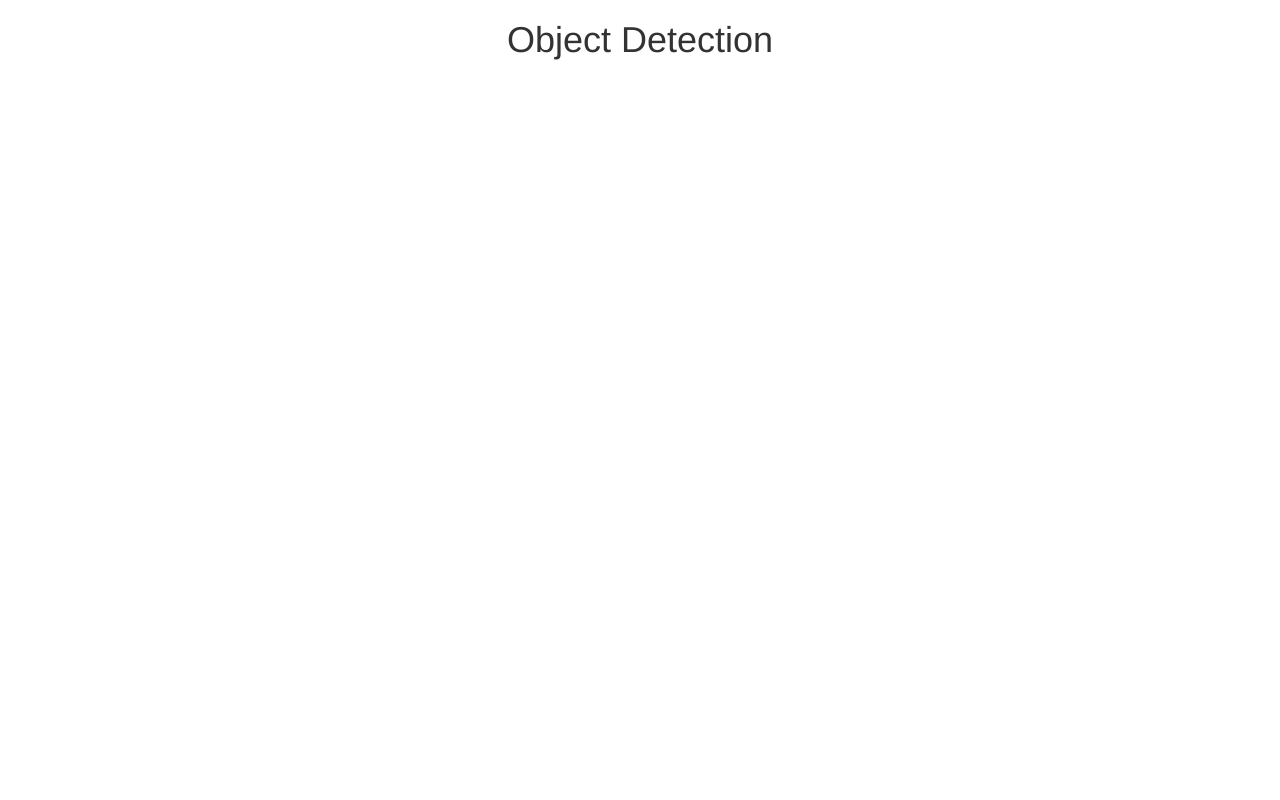
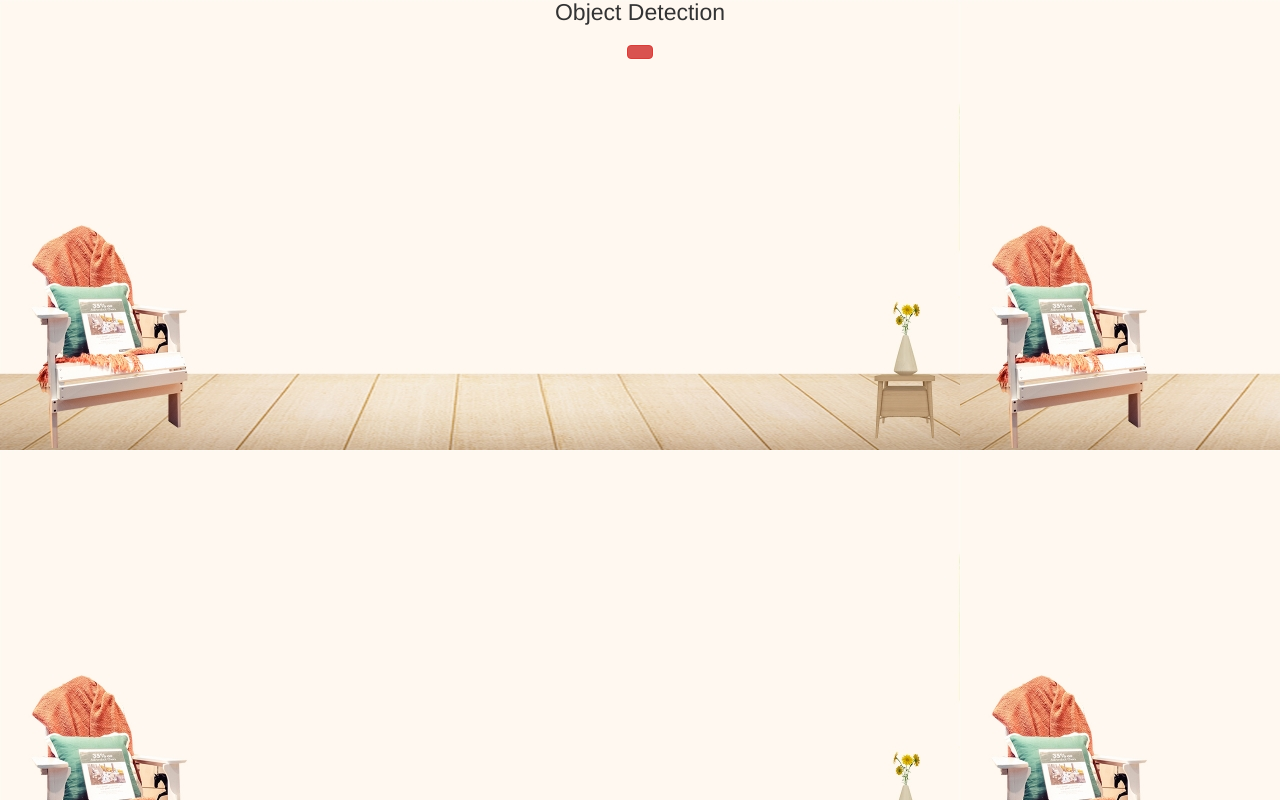
Before and after one commit to Nikhilmc21/COC-SST, a plain HTML site: page index.html in a window 1280 px wide. Drawn offline with nearby package versions, Linux system fonts and the light colour scheme.

Commit message:
Update index.html

```diff
--- a/index.html
+++ b/index.html
@@ -14,10 +14,11 @@
   <link rel="stylesheet" type="text/css" href="style.css">
 </head>
 
-<body>
+<body background="background.jpg">
   <center>
-    <h1>Object Detection</h1>
+    <h1 class="ben ben-info heading">Object Detection</h1>
 
+    <h3 id="status" class="btn btn-danger"></h3>
   </center>
 
   <script src="main.js"></script>
```
